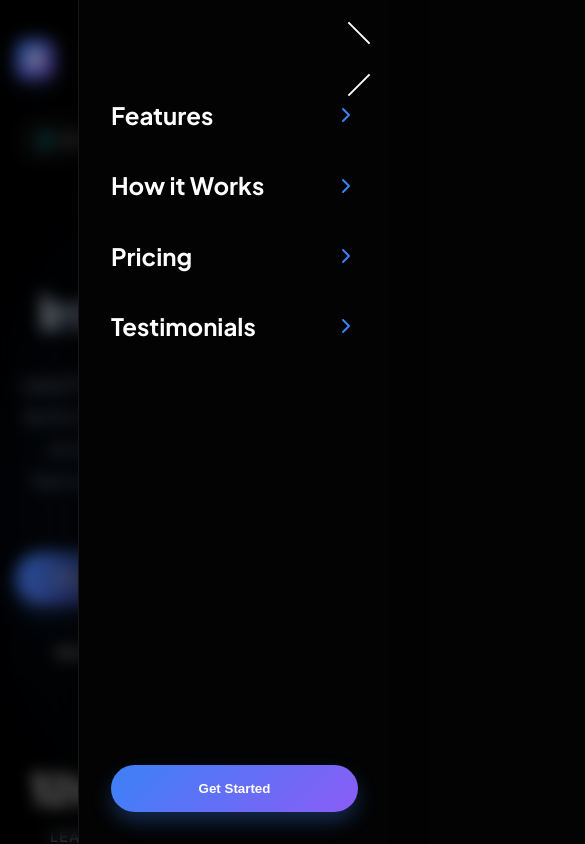
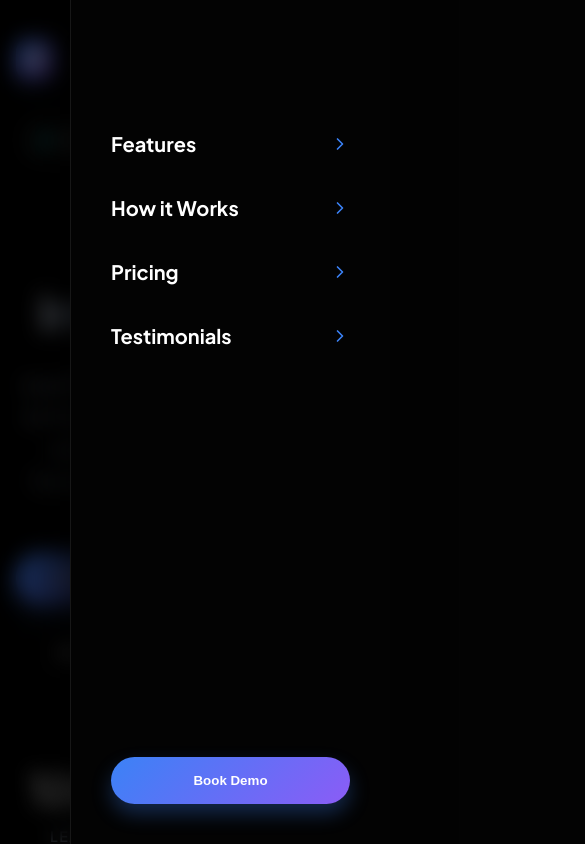
Before and after one commit to shudhanshujha/leadflow-ai-landing, a React (Vite) app: page / in a window 390 px wide. Both pictures are taken after a click on the element 359 px from the left and 59 px from the top of the page. Shown: the top 844 px of the page, 585 px wide, since content can reach past the window. Built offline with nearby package versions, Linux system fonts and the light colour scheme.

Commit message:
Update layout and responsive styles

```diff
--- a/src/components/Hero.tsx
+++ b/src/components/Hero.tsx
@@ -9,8 +9,8 @@ const Hero: React.FC = () => {
   return (
     <section style={{ minHeight: '100vh', display: 'flex', alignItems: 'center', position: 'relative', overflow: 'hidden', padding: '120px 0 80px' }}>
       {/* Animated Background Blobs */}
-      <div className="blob" style={{ top: '10%', left: '10%', background: 'var(--primary)' }}></div>
-      <div className="blob" style={{ bottom: '10%', right: '10%', background: 'var(--secondary)', animationDelay: '-5s' }}></div>
+      <div className="blob" style={{ top: '10%', left: '10%', background: 'var(--primary)', maxWidth: '90vw' }}></div>
+      <div className="blob" style={{ bottom: '10%', right: '10%', background: 'var(--secondary)', animationDelay: '-5s', maxWidth: '90vw' }}></div>
       <div className="noise-bg"></div>
 
       <div className="container">
--- a/src/components/HowItWorks.tsx
+++ b/src/components/HowItWorks.tsx
@@ -23,7 +23,7 @@ const HowItWorks: React.FC = () => {
   return (
     <section id="how-it-works" style={{ position: 'relative', background: 'rgba(59, 130, 246, 0.02)', padding: '120px 0' }}>
       <div className="container">
-        <div style={{ display: 'grid', gridTemplateColumns: '1fr 1.5fr', gap: '6rem', alignItems: 'center' }}>
+        <div className="how-it-works-grid" style={{ display: 'grid', gridTemplateColumns: '1fr 1.5fr', gap: '6rem', alignItems: 'center' }}>
 
           <motion.div
             initial={{ opacity: 0, x: -60 }}
@@ -68,7 +68,7 @@ const HowItWorks: React.FC = () => {
                   ease: [0.23, 1, 0.32, 1]
                 }}
                 whileHover={{ x: 10, transition: { duration: 0.3 } }}
-                className="glass-card"
+                className="glass-card step-card"
                 style={{ display: 'flex', gap: '2.5rem', padding: '3rem', position: 'relative', overflow: 'hidden', border: '1px solid var(--glass-border)' }}
               >
                 <div style={{
@@ -110,8 +110,14 @@ const HowItWorks: React.FC = () => {
 
       <style>{`
         @media (max-width: 1024px) {
-          div[style*="grid-template-columns: 1fr 1.5fr"] {
+          .how-it-works-grid {
             grid-template-columns: 1fr !important;
+            gap: 3rem !important;
+          }
+          .step-card {
+            padding: 2rem !important;
+            flex-direction: column !important;
+            gap: 1.5rem !important;
           }
         }
       `}</style>
--- a/src/components/Navbar.tsx
+++ b/src/components/Navbar.tsx
@@ -23,7 +23,7 @@ const Navbar: React.FC = () => {
       backdropFilter: scrolled ? 'blur(20px)' : 'none',
       borderBottom: scrolled ? '1px solid var(--glass-border)' : '1px solid transparent'
     }}>
-      <div className="container" style={{ display: 'flex', justifyContent: 'space-between', alignItems: 'center' }}>
+      <div className="container" style={{ display: 'flex', justifyContent: 'space-between', alignItems: 'center', width: '100%' }}>
 
         {/* Logo */}
         <div style={{ display: 'flex', alignItems: 'center', gap: '0.75rem', fontWeight: '800', fontSize: '1.5rem', cursor: 'pointer' }}>
@@ -66,7 +66,7 @@ const Navbar: React.FC = () => {
         </div>
 
         {/* Mobile Toggle */}
-        <div className="mobile-toggle" style={{ display: 'none', cursor: 'pointer', flexDirection: 'column', gap: '6px', width: '30px', zIndex: 102 }} onClick={() => setIsOpen(!isOpen)}>
+        <div className="mobile-toggle" style={{ display: 'none', cursor: 'pointer', flexDirection: 'column', gap: '6px', width: '30px', zIndex: 1001, position: 'relative' }} onClick={() => setIsOpen(!isOpen)}>
           <motion.span
             animate={{ rotate: isOpen ? 45 : 0, y: isOpen ? 8 : 0 }}
             style={{ width: '100%', height: '2px', background: 'white', display: 'block', transformOrigin: 'center', willChange: 'transform' }}
@@ -83,7 +83,7 @@ const Navbar: React.FC = () => {
       </div>
 
       {/* Mobile Menu Overlay */}
-      <AnimatePresence>
+      <AnimatePresence mode="wait">
         {isOpen && (
           <>
             <motion.div
@@ -97,9 +97,9 @@ const Navbar: React.FC = () => {
                 left: 0,
                 width: '100vw',
                 height: '100vh',
-                background: 'rgba(0,0,0,0.4)',
-                backdropFilter: 'blur(8px)',
-                zIndex: 90
+                background: 'rgba(0,0,0,0.6)',
+                backdropFilter: 'blur(10px)',
+                zIndex: 1000
               }}
             />
             <motion.div
@@ -111,17 +111,16 @@ const Navbar: React.FC = () => {
                 position: 'fixed',
                 top: 0,
                 right: 0,
-                width: '80%',
-                maxWidth: '400px',
+                width: 'min(320px, 85vw)',
                 height: '100vh',
                 background: 'var(--bg-dark)',
-                padding: '6rem 2rem 2rem',
+                padding: '8rem 2.5rem 2.5rem',
                 borderLeft: '1px solid var(--glass-border)',
                 display: 'flex',
                 flexDirection: 'column',
                 gap: '2rem',
-                zIndex: 101,
-                boxShadow: '-20px 0 40px rgba(0,0,0,0.5)'
+                zIndex: 1001,
+                boxShadow: '-20px 0 60px rgba(0,0,0,0.8)'
               }}
             >
               {['Features', 'How it Works', 'Pricing', 'Testimonials'].map((item, index) => (
@@ -132,9 +131,9 @@ const Navbar: React.FC = () => {
                   transition={{ delay: 0.1 * index }}
                   href={`#${item.toLowerCase().replace(/ /g, '-')}`}
                   onClick={() => setIsOpen(false)}
-                  style={{ fontSize: '1.5rem', fontWeight: '700', display: 'flex', justifyContent: 'space-between', alignItems: 'center', textDecoration: 'none', color: 'white' }}
+                  style={{ fontSize: '1.25rem', fontWeight: '700', display: 'flex', justifyContent: 'space-between', alignItems: 'center', textDecoration: 'none', color: 'white' }}
                 >
-                  {item} <ChevronRight size={24} color="var(--primary)" />
+                  {item} <ChevronRight size={20} color="var(--primary)" />
                 </motion.a>
               ))}
               <motion.button
@@ -144,7 +143,7 @@ const Navbar: React.FC = () => {
                 className="btn-premium"
                 style={{ width: '100%', marginTop: 'auto' }}
               >
-                Get Started
+                Book Demo
               </motion.button>
             </motion.div>
           </>
--- a/src/index.css
+++ b/src/index.css
@@ -1,4 +1,10 @@
 @import url('https://fonts.googleapis.com/css2?family=Plus+Jakarta+Sans:wght@300;400;500;600;700;800&display=swap');
+
+* {
+  margin: 0;
+  padding: 0;
+  box-sizing: border-box;
+}
 
 :root {
   --bg-dark: #030303;
@@ -11,19 +17,20 @@
   --glass-border: rgba(255, 255, 255, 0.08);
 }
 
-* {
-  margin: 0;
-  padding: 0;
-  box-sizing: border-box;
-}
-
-body {
+html, body {
   font-family: 'Plus Jakarta Sans', sans-serif;
   background-color: var(--bg-dark);
   color: var(--text-main);
   overflow-x: hidden;
   line-height: 1.6;
   scroll-behavior: smooth;
+}
+
+.app {
+  position: relative;
+  min-height: 100vh;
+  overflow-x: hidden;
+  width: 100%;
 }
 
 ::-webkit-scrollbar {
```
